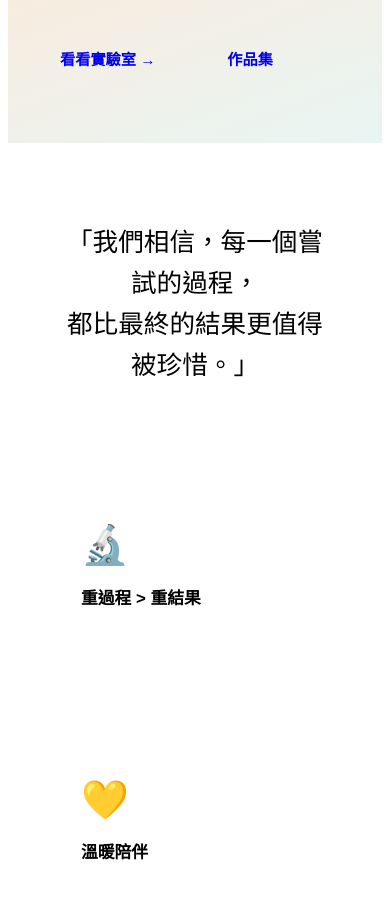
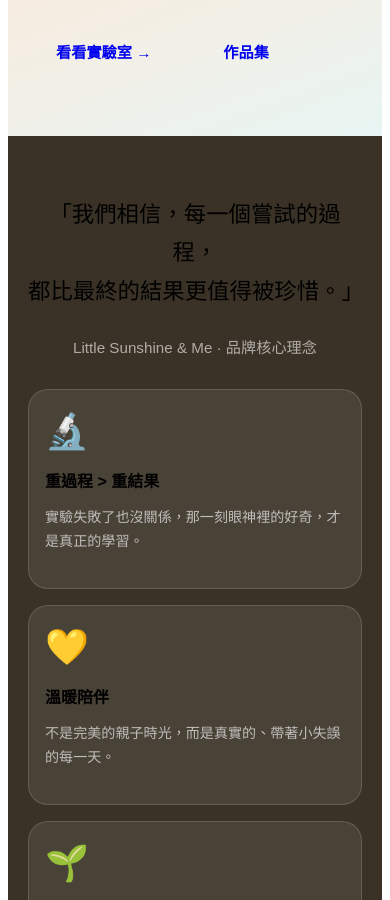
Before and after one commit to MeiiL/littlesunandme_website, a plain HTML site: page index.html in a window 390 px wide. Shown: the part 1100-2000 px from the top of the page. Drawn offline with Linux system fonts and the light colour scheme.

Commit message:
Refactor CSS styles for philosophy section and modal

```diff
--- a/index.html
+++ b/index.html
@@ -215,32 +215,32 @@ font-weight: 700; line-height: 1.35; margin-bottom: 16px;
 
 /* ── PHILOSOPHY ── */
 .philosophy {
-background: var(–text);
+background-color: #3A3226;
 color: var(–white); text-align: center;
 padding: 80px 48px;
 }
 .philosophy-quote {
 font-family: ‘Noto Serif TC’, serif;
-font-size: clamp(1.6rem, 3vw, 2.2rem);
-line-height: 1.6; max-width: 700px; margin: 0 auto 24px;
+font-size: clamp(1.4rem, 4vw, 2.2rem);
+line-height: 1.7; max-width: 700px; margin: 0 auto 24px;
 color: var(–sun-light);
 }
 .philosophy-quote .highlight { color: var(–sun); }
 .philosophy-sub { color: rgba(255,255,255,0.6); font-size: 0.95rem; }
 .phil-cards {
-display: grid; grid-template-columns: repeat(3,1fr); gap: 24px;
-max-width: 900px; margin: 56px auto 0;
+display: grid; grid-template-columns: repeat(3,1fr); gap: 20px;
+max-width: 900px; margin: 48px auto 0;
 }
 .phil-card {
-background: rgba(255,255,255,0.06);
-border: 1px solid rgba(255,255,255,0.12);
-border-radius: 20px; padding: 32px 24px;
+background: rgba(255,255,255,0.08);
+border: 1px solid rgba(255,255,255,0.15);
+border-radius: 20px; padding: 28px 20px;
 text-align: left; transition: all 0.3s;
 }
-.phil-card:hover { background: rgba(255,255,255,0.1); transform: translateY(-4px); }
-.phil-icon { font-size: 2.4rem; margin-bottom: 16px; }
-.phil-card h3 { font-size: 1.05rem; font-weight: 700; color: var(–sun-light); margin-bottom: 8px; }
-.phil-card p { font-size: 0.9rem; color: rgba(255,255,255,0.6); line-height: 1.7; }
+.phil-card:hover { background: rgba(255,255,255,0.12); transform: translateY(-4px); }
+.phil-icon { font-size: 2.2rem; margin-bottom: 14px; }
+.phil-card h3 { font-size: 1rem; font-weight: 700; color: var(–sun-light); margin-bottom: 8px; }
+.phil-card p { font-size: 0.88rem; color: rgba(255,255,255,0.65); line-height: 1.7; }
 
 /* ── STEAM EXPERIMENTS ── */
 .experiments-section { background: #F0FBF9; }
@@ -294,13 +294,11 @@ transition: all 0.2s; font-family: ‘Nunito’, sans-serif;
 /* modal */
 .modal-overlay {
 position: fixed; inset: 0; z-index: 200;
-background: rgba(30,24,18,0.82);
--webkit-backdrop-filter: blur(6px);
-backdrop-filter: blur(6px);
+background: rgba(20,16,12,0.92);
 display: flex; align-items: center; justify-content: center;
 padding: 24px; opacity: 0; pointer-events: none; transition: opacity 0.3s;
--webkit-transform: translateZ(0);
-transform: translateZ(0);
+-webkit-transform: translate3d(0,0,0);
+transform: translate3d(0,0,0);
 }
 .modal-overlay.active { opacity: 1; pointer-events: all; }
 .modal {
@@ -447,14 +445,19 @@ footer p { font-size: 0.85rem; }
 @media(max-width: 768px) {
 nav { padding: 16px 24px; }
 .nav-links { display: none; }
-section { padding: 72px 24px; }
-.hero { padding: 100px 24px 60px; }
+section { padding: 64px 20px; }
+.hero { padding: 100px 20px 60px; }
 .hero-inner { grid-template-columns: 1fr; gap: 40px; }
 .hero-visual { order: -1; }
-.phil-cards { grid-template-columns: 1fr; }
+.philosophy { padding: 60px 20px; background-color: #3A3226; }
+.phil-cards { grid-template-columns: 1fr; gap: 16px; margin-top: 32px; }
+.phil-card { padding: 20px 16px; }
 .about-inner { grid-template-columns: 1fr; gap: 40px; }
 .portfolio-grid { grid-template-columns: 1fr 1fr; }
 .ig-thumb { width: 70px; height: 70px; font-size: 2rem; }
+.modal { border-radius: 24px; }
+.modal-header { height: 140px; font-size: 4rem; }
+.modal-body { padding: 20px; }
 }
 
 /* scroll animation */
```
